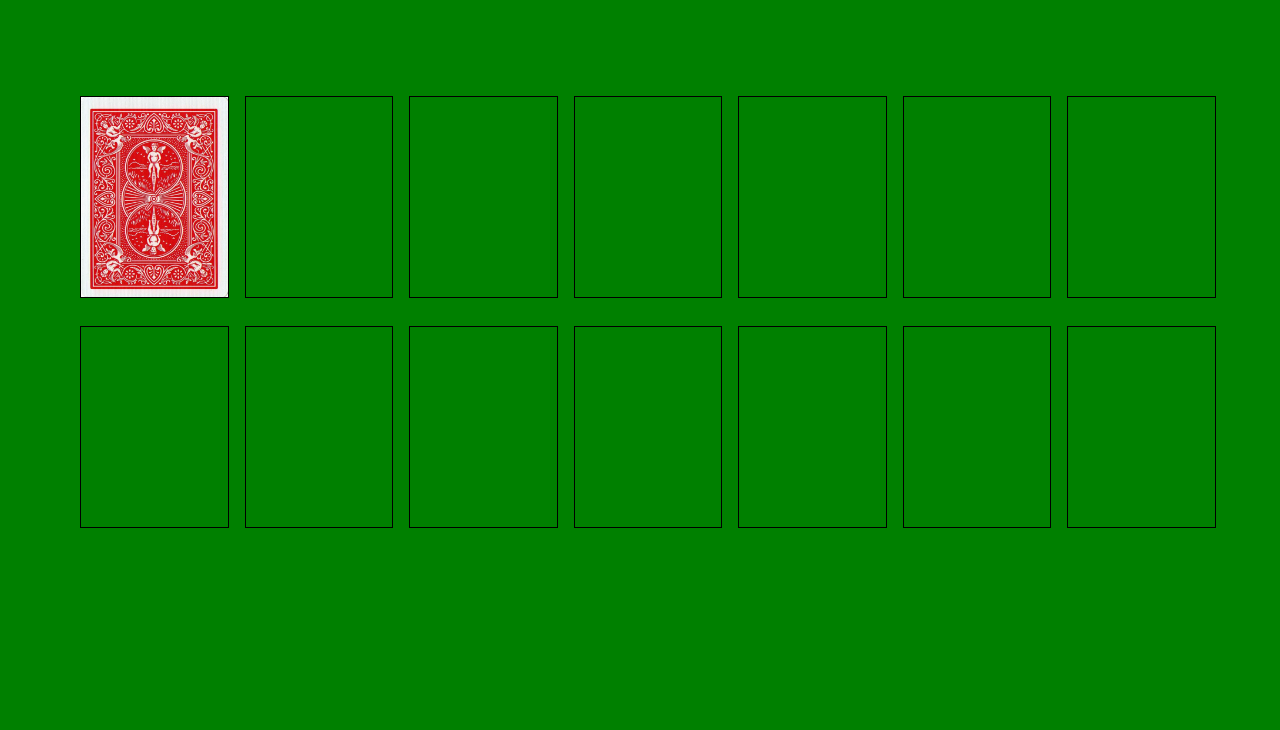
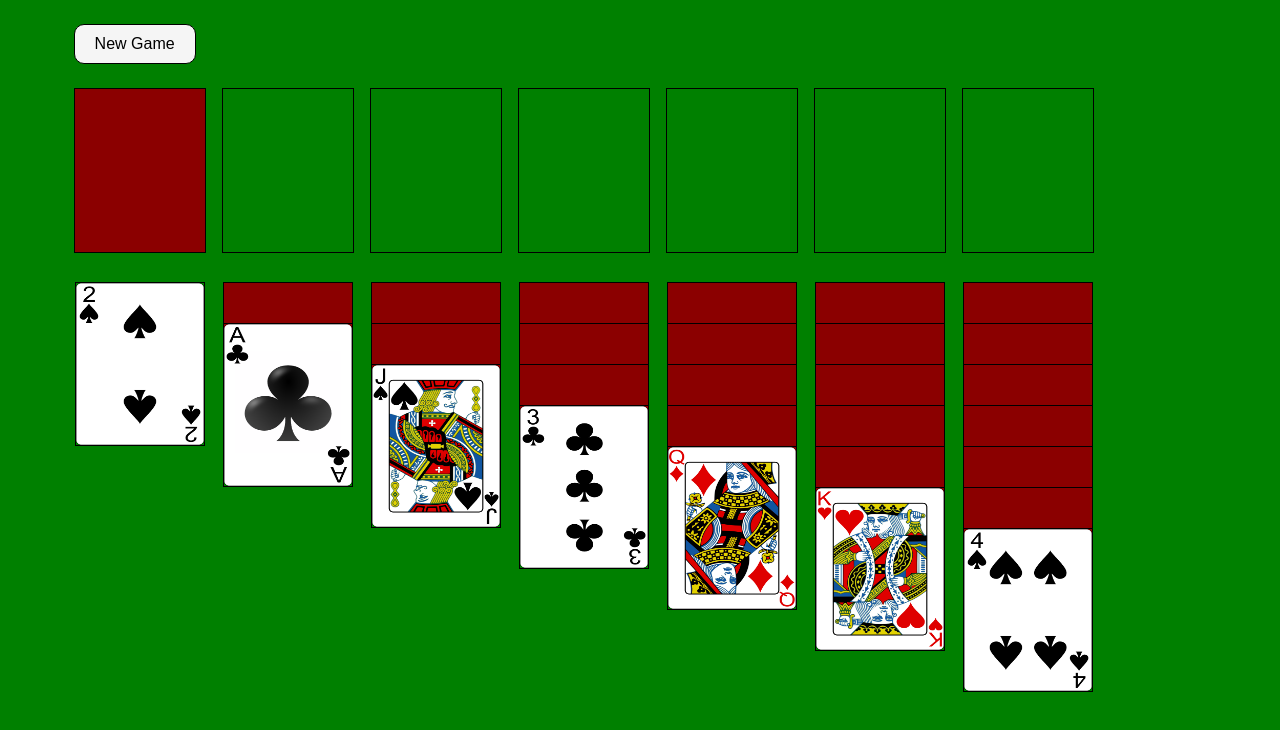
Before and after one commit to samerulesapply22/Solitaire, a plain HTML site: page index.html in a window 1280 px wide. Drawn offline with Linux system fonts and the light colour scheme.

Commit message:
Add 'deal cards' function

```diff
--- /dev/null
+++ b/game/card.js
@@ -0,0 +1,5 @@
+export default function Card(value, suit, img) {
+  const color = suit === "C" || suit === "S" ? "black" : "red";
+
+  return { value, suit, color, img, inPlace: false};
+}
--- /dev/null
+++ b/game/createDeck.js
@@ -0,0 +1,94 @@
+import Card from "./card.js";
+
+const cardsImg = [
+  "cards/A-C.png",
+  "cards/A-D.png",
+  "cards/A-H.png",
+  "cards/A-S.png",
+  "cards/2-C.png",
+  "cards/2-D.png",
+  "cards/2-H.png",
+  "cards/2-S.png",
+  "cards/3-C.png",
+  "cards/3-D.png",
+  "cards/3-H.png",
+  "cards/3-S.png",
+  "cards/4-C.png",
+  "cards/4-D.png",
+  "cards/4-H.png",
+  "cards/4-S.png",
+  "cards/5-C.png",
+  "cards/5-D.png",
+  "cards/5-H.png",
+  "cards/5-S.png",
+  "cards/6-C.png",
+  "cards/6-D.png",
+  "cards/6-H.png",
+  "cards/6-S.png",
+  "cards/7-C.png",
+  "cards/7-D.png",
+  "cards/7-H.png",
+  "cards/7-S.png",
+  "cards/8-C.png",
+  "cards/8-D.png",
+  "cards/8-H.png",
+  "cards/8-S.png",
+  "cards/9-C.png",
+  "cards/9-D.png",
+  "cards/9-H.png",
+  "cards/9-S.png",
+  "cards/10-C.png",
+  "cards/10-D.png",
+  "cards/10-H.png",
+  "cards/10-S.png",
+  "cards/J-C.png",
+  "cards/J-D.png",
+  "cards/J-H.png",
+  "cards/J-S.png",
+  "cards/Q-C.png",
+  "cards/Q-D.png",
+  "cards/Q-H.png",
+  "cards/Q-S.png",
+  "cards/K-C.png",
+  "cards/K-D.png",
+  "cards/K-H.png",
+  "cards/K-S.png",
+];
+const values = [
+  "1",
+  "2",
+  "3",
+  "4",
+  "5",
+  "6",
+  "7",
+  "8",
+  "9",
+  "10",
+  "11",
+  "12",
+  "13",
+];
+const suits = ["C", "D", "H", "S"];
+
+function shuffle(deck) {
+  for (let i = 0; i < deck.length; i++) {
+    let j = Math.floor(Math.random() * deck.length);
+    [deck[i], deck[j]] = [deck[j], deck[i]];
+  }
+  return deck;
+}
+
+function createDeck() {
+  const deck = [];
+  for (let value of values) {
+    for (let suit of suits) {
+      const newCard = Card(value, suit);
+      deck.push(newCard);
+    }
+  }
+  deck.forEach((card, index) => (card.img = cardsImg[index]));
+  return shuffle(deck);
+}
+
+export default createDeck;
--- /dev/null
+++ b/game/newGame.js
@@ -0,0 +1,38 @@
+import createDeck from "./createDeck.js";
+
+const singleCardHolder = document.querySelector("#singleCardHolder");
+const cardHolders = document.querySelectorAll(".cardHolder");
+
+export default function newGame() {
+  const deck = createDeck();
+  clean();
+  deal(deck);
+}
+
+function deal(deck) {
+  cardHolders.forEach((cardHolder, index) => {
+    for (let i = 0; i <= index; i++) {
+      const cardDiv = createDiv(deck.shift());
+      cardDiv.className += "inPlaceholder ";
+      cardDiv.className += i !== index ? "back" : null;
+      console.log(cardDiv);
+
+      cardHolder.append(cardDiv);
+    }
+  });
+}
+
+function createDiv(card) {
+  const cardDiv = document.createElement("div");
+  cardDiv.className = "card ";
+  const cardImg = document.createElement("img");
+  cardImg.src = card.img;
+  cardDiv.append(cardImg);
+
+  return cardDiv;
+}
+
+function clean() {
+  singleCardHolder.innerHTML = "";
+  cardHolders.forEach((cardHolder) => (cardHolder.innerHTML = ""));
+}
--- a/index.html
+++ b/index.html
@@ -7,13 +7,14 @@
     <link rel="stylesheet" href="style.css" />
   </head>
   <body>
+    <div id="buttonContainer">
+      <button id="newGameButton">New Game</button>
+    </div>
     <div id="gameContainer">
       <div id="upper">
-        <div id="deckHolder">
-          <img src="cards/BACK.png" />
-        </div>
+        <div id="deckHolder"></div>
         <div id="singleCardHolder"></div>
-        <div></div>
+        <div id="emptyDiv"></div>
         <div class="aceHolder"></div>
         <div class="aceHolder"></div>
         <div class="aceHolder"></div>
@@ -31,6 +32,6 @@
       </div>
     </div>
 
-    <script src="index.js"></script>
+    <script type="module" src="index.js"></script>
   </body>
 </html>
--- a/index.js
+++ b/index.js
@@ -0,0 +1,7 @@
+import newGame from "./game/newGame.js";
+
+newGame();
+const newGameButton = document.querySelector("#newGameButton");
+newGameButton.addEventListener("click", () => {
+  newGame();
+});
--- a/style.css
+++ b/style.css
@@ -1,35 +1,89 @@
 body {
   background-color: green;
   display: flex;
-  justify-content: center;
-  width: 100%;
+  flex-direction: column;
+  align-items: center;
+  width: 90%;
+}
+
+#buttonContainer {
+  margin: 1vh;
+  display: flex;
+  width: 90%;
+}
+
+#newGameButton {
+  padding: 10px 20px;
+  font-size: 2vh;
+  margin: 1vh;
+  border-radius: 10px;
+  border: 1px solid black;
+  background-color: whitesmoke;
+}
+
+#newGameButton:hover {
+  background-color: lightgrey;
+  cursor: pointer;
 }
 
 #gameContainer {
-  margin: 10vh;
   width: 90%;
 }
 
 #upper,
 #lower {
   display: flex;
-
 }
 
 #lower {
   margin-top: 1.5vh;
 }
 
-#upper div, #lower div {
+#deckHolder,
+#singleCardHolder,
+#emptyDiv,
+.aceHolder,
+.cardHolder {
   margin: 1vh;
-  height: 25vh;
   width: 20vh;
+  height: 100%;
+  aspect-ratio: 4/5;
+  border: 1px solid black;
+}
+
+.cardHolder {
+  border-color: transparent;
+}
+
+#deckHolder,
+.card.back {
+  background-color: darkred;
+}
+
+#deckHolder {
+  cursor: pointer;
+}
+
+.card {
+  height: 100%;
   border: 1px solid black;
   cursor: pointer;
 }
 
-#upper div img, #lower div img{
+.card img {
+  width: 100%;
   height: 100%;
-  width: 100%;
+  cursor: pointer;
+}
 
+.card.back {
+  cursor: auto;
 }
+
+.card.back img {
+  scale: 0;
+}
+
+.card.inPlaceholder {
+  margin-bottom: -95%;
+}
```
